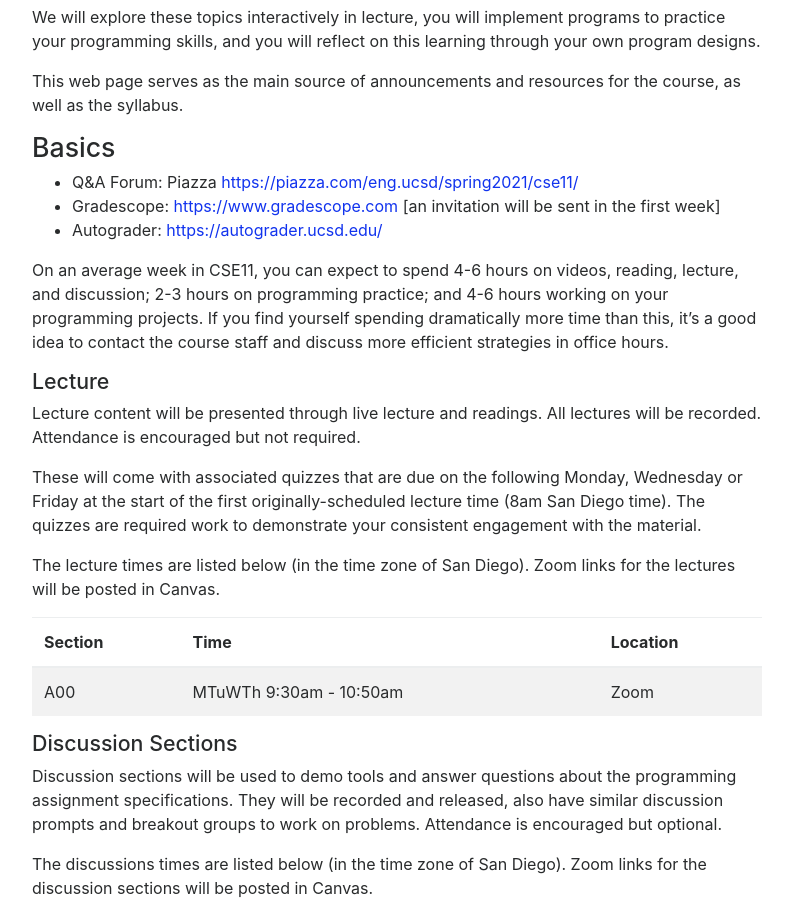
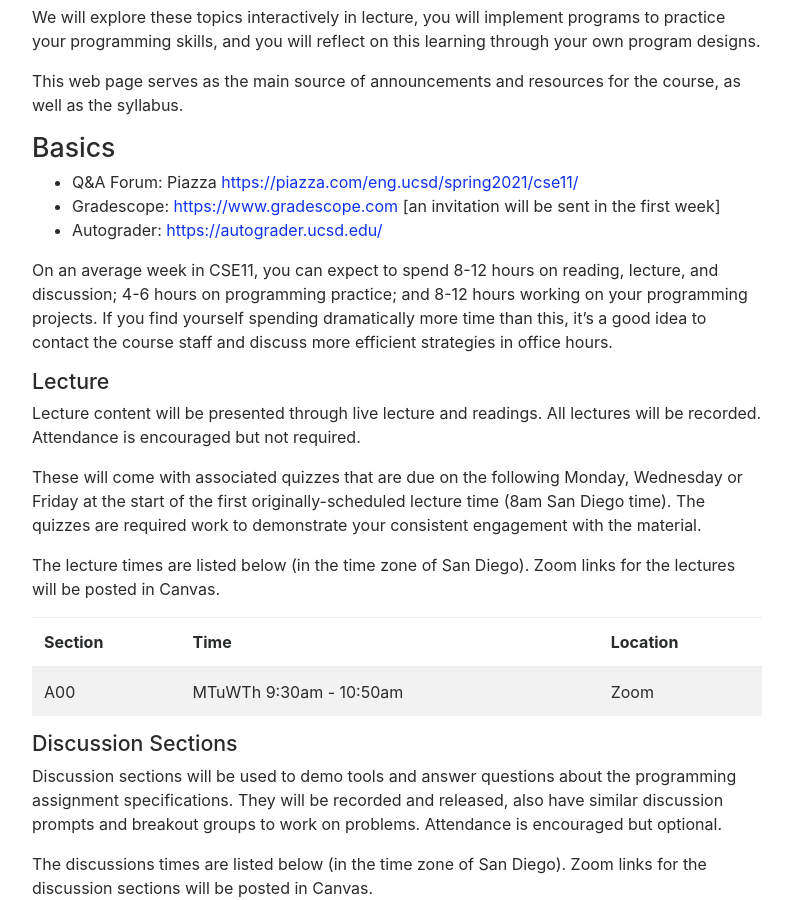
Before and after one commit to ucsd-cse11-su121/ucsd-cse11-su121.github.io, a Jekyll site: the page built from index.md, in a window 1280 px wide and 900 px high, scrolled down 403 px. Shown: the whole window, without its empty margins (243-1036 px from the left). Built offline with Jekyll 4.4.1, drawn with Linux system fonts in a browser that asks for light colours; nearby versions of some CDN libraries.

Commit message:
Update index.md

```diff
--- a/index.md
+++ b/index.md
@@ -36,11 +36,10 @@ course, as well as the syllabus.
 - Gradescope: [https://www.gradescope.com](https://www.gradescope.com) [an invitation will be sent in the first week]
 - Autograder: [https://autograder.ucsd.edu/](https://autograder.ucsd.edu/)
 
-On an average week in CSE11, you can expect to spend 4-6 hours on videos,
-reading, lecture, and discussion; 2-3 hours on programming practice; and 4-6
-hours working on your programming projects. If you find yourself spending
-dramatically more time than this, it's a good idea to contact the course staff
-and discuss more efficient strategies in office hours.
+On an average week in CSE11, you can expect to spend 8-12 hours on reading, lecture, and discussion;
+4-6 hours on programming practice; and 8-12 hours working on your programming projects.
+If you find yourself spending dramatically more time than this, it's a good idea to contact the
+course staff and discuss more efficient strategies in office hours.
 
 <a id="b:lec"></a>
 
```
